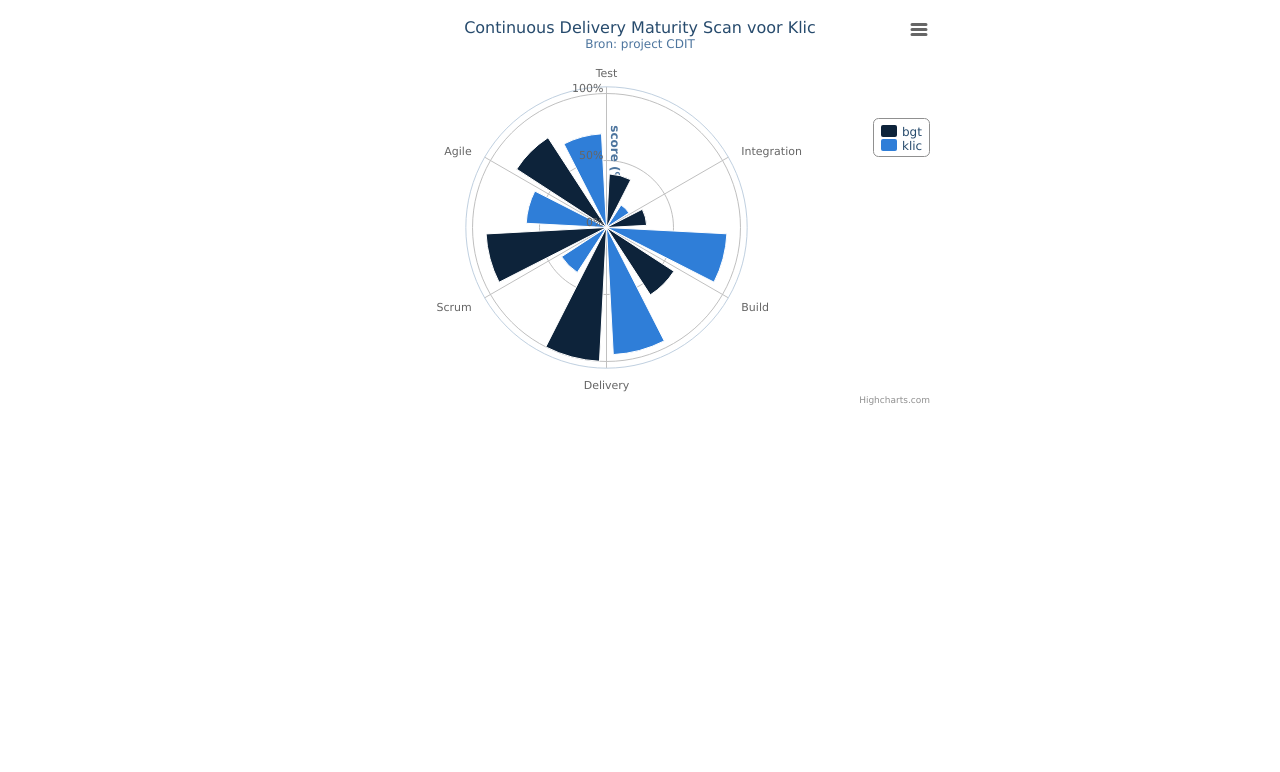
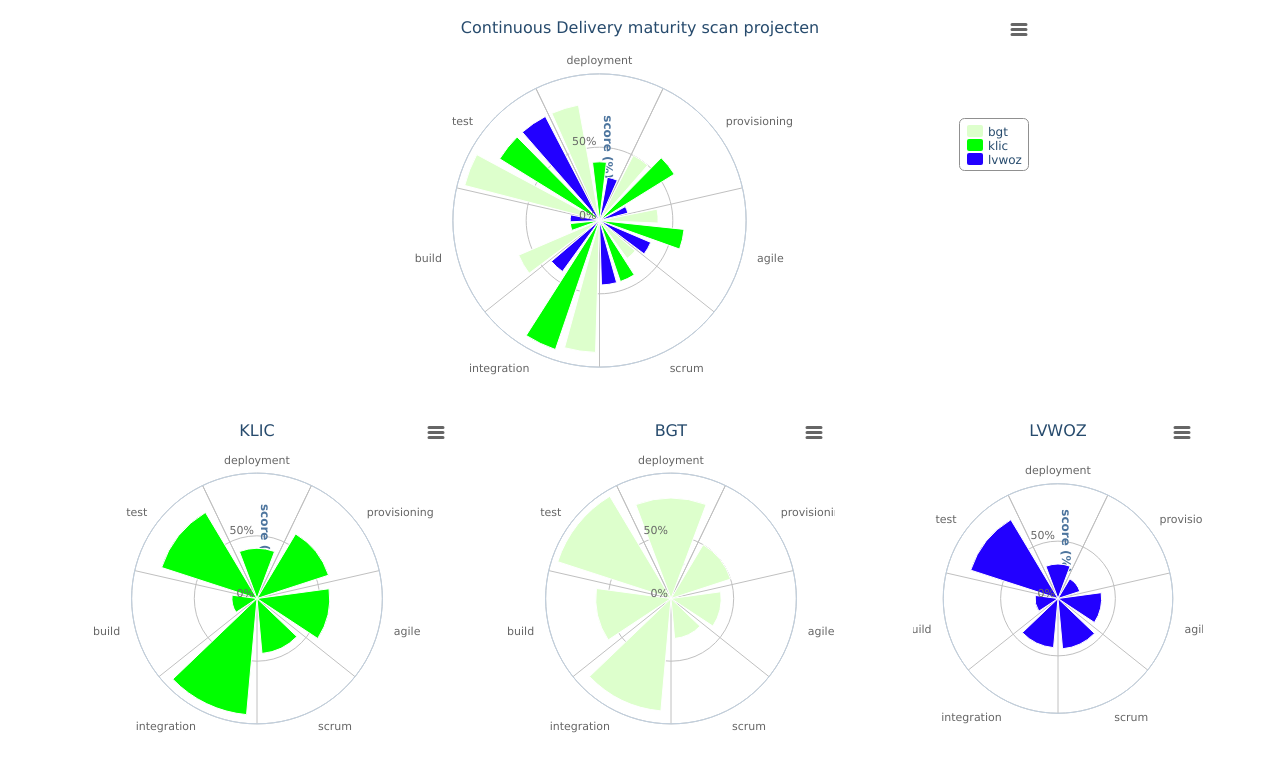
Before and after one commit to rickpeters/puppettraining, a plain HTML site: page sample-webapp/maturity2/index.html in a window 1280 px wide. Drawn offline with nearby package versions, Linux system fonts and the light colour scheme.

Commit message:
eerste dashboard

```diff
--- a/sample-webapp/maturity2/index.html
+++ b/sample-webapp/maturity2/index.html
@@ -10,26 +10,36 @@
 		<script type="text/javascript">
 $(function () {
 
-		// Parse the data from an inline table using the Highcharts Data plugin
-		$('#container').highcharts({
-		data: {
-			table: 'freq',
-			startRow: 1,
-			endRow: 7,
-			endColumn: 2
-		},
+		$('#projecten').highcharts({
+	    series: [{
+	        type: 'column',
+	        name: 'bgt',
+			color: '#DDFFCC',
+			data: [ 80, 50, 40, 32, 90, 60, 95 ]
+			},
+			{
+	        type: 'column',
+	        name: 'klic',
+			color: '#00FF00',
+			data: [ 40, 60, 58, 44, 93, 20, 80]
+			},
+			{
+	        type: 'column',
+	        name: 'lvwoz',
+			color: '#2200FF',
+			data: [ 30, 20, 38, 44, 43, 20, 80]
+	    }],
 
 		chart: {
 			polar: true,
 			type: 'column'
 		},
 
+	    credits: {
+	        enabled: false
+	    },
 		title: {
-			text: 'Continuous Delivery Maturity Scan voor Klic'
-		},
-
-		subtitle: {
-			text: 'Bron: project CDIT'
+			text: 'Continuous Delivery maturity scan projecten'
 		},
 
 		pane: {
@@ -37,7 +47,8 @@ $(function () {
 		},
 
 		legend: {
-			reversed: true,
+			reversed: false,
+			enabled: true,
 			align: 'right',
 			verticalAlign: 'top',
 			y: 100,
@@ -45,13 +56,15 @@ $(function () {
 		},
 
 		xAxis: {
-			tickmarkPlacement: 'on'
+			tickmarkPlacement: 'between',
+			categories: ['deployment', 'provisioning', 'agile', 'scrum', 'integration', 'build', 'test']
 		},
 
 		yAxis: {
 			min: 0,
+			max: 100,
 			endOnTick: false,
-			showLastLabel: true,
+			showLastLabel: false,
 			title: {
 				text: 'score (%)'
 			},
@@ -76,6 +89,215 @@ $(function () {
 			}
 		}
 		});
+
+
+		$('#klic').highcharts({
+        series: [{
+            type: 'column',
+            name: 'klic',
+			color: '#00FF00',
+			data: [ 40, 60, 58, 44, 93, 20, 80]
+        }],
+
+		chart: {
+			polar: true,
+			type: 'column'
+		},
+
+        credits: {
+            enabled: false
+        },
+		title: {
+			text: 'KLIC'
+		},
+
+		pane: {
+			size: '85%'
+		},
+
+		legend: {
+			reversed: true,
+			enabled: false,
+			align: 'right',
+			verticalAlign: 'top',
+			y: 100,
+			layout: 'vertical'
+		},
+
+		xAxis: {
+			tickmarkPlacement: 'between',
+			categories: ['deployment', 'provisioning', 'agile', 'scrum', 'integration', 'build', 'test']
+		},
+
+		yAxis: {
+			min: 0,
+			max: 100,
+			endOnTick: false,
+			showLastLabel: false,
+			title: {
+				text: 'score (%)'
+			},
+			labels: {
+				formatter: function () {
+					return this.value + '%';
+				}
+			}
+		},
+
+		tooltip: {
+			valueSuffix: '%',
+			followPointer: true
+		},
+
+		plotOptions: {
+			series: {
+				stacking: null,
+				shadow: false,
+				groupPadding: 0,
+				pointPlacement: 'on'
+			}
+		}
+		});
+
+
+
+		$('#bgt').highcharts({
+        series: [{
+            type: 'column',
+            name: 'bgt',
+			color: '#DDFFCC',
+			data: [ 80, 50, 40, 32, 90, 60, 95 ]
+        }],
+
+		chart: {
+			polar: true,
+			type: 'column'
+		},
+
+        credits: {
+            enabled: false
+        },
+		title: {
+			text: 'BGT'
+		},
+
+		pane: {
+			size: '85%'
+		},
+
+		legend: {
+			reversed: true,
+			enabled: false,
+			align: 'right',
+			verticalAlign: 'top',
+			y: 100,
+			layout: 'vertical'
+		},
+
+		xAxis: {
+			tickmarkPlacement: 'between',
+			categories: ['deployment', 'provisioning', 'agile', 'scrum', 'integration', 'build', 'test']
+		},
+
+		yAxis: {
+			min: 0,
+			max: 100,
+			endOnTick: false,
+			showLastLabel: false,
+			title: {
+				text: 'score (%)'
+			},
+			labels: {
+				formatter: function () {
+					return this.value + '%';
+				}
+			}
+		},
+
+		tooltip: {
+			valueSuffix: '%',
+			followPointer: true
+		},
+
+		plotOptions: {
+			series: {
+				stacking: null,
+				shadow: false,
+				groupPadding: 0,
+				pointPlacement: 'on'
+			}
+		}
+		});
+
+		$('#lvwoz').highcharts({
+        series: [{
+            type: 'column',
+            name: 'lvwoz',
+			color: '#2200FF',
+			data: [ 30, 20, 38, 44, 43, 20, 80]
+        }],
+
+		chart: {
+			polar: true,
+			type: 'column'
+		},
+
+        credits: {
+            enabled: false
+        },
+		title: {
+			text: 'LVWOZ'
+		},
+
+		pane: {
+			size: '85%'
+		},
+
+		legend: {
+			reversed: true,
+			enabled: false,
+			align: 'right',
+			verticalAlign: 'top',
+			y: 100,
+			layout: 'vertical'
+		},
+
+		xAxis: {
+			tickmarkPlacement: 'between',
+			categories: ['deployment', 'provisioning', 'agile', 'scrum', 'integration', 'build', 'test']
+		},
+
+		yAxis: {
+			min: 0,
+			max: 100,
+			endOnTick: false,
+			showLastLabel: false,
+			title: {
+				text: 'score (%)'
+			},
+			labels: {
+				formatter: function () {
+					return this.value + '%';
+				}
+			}
+		},
+
+		tooltip: {
+			valueSuffix: '%',
+			followPointer: true
+		},
+
+		plotOptions: {
+			series: {
+				stacking: null,
+				shadow: false,
+				groupPadding: 0,
+				pointPlacement: 'on'
+			}
+		}
+		});
+
+
 		});
 		</script>
 	</head>
@@ -85,7 +307,15 @@ $(function () {
 </script><script src="js/modules/data.js" type="text/javascript">
 </script><script src="js/modules/exporting.js" type="text/javascript">
 </script>
-		<div id="container" style="min-width: 420px; max-width: 600px; height: 400px; margin: 0 auto"></div>
+		<div id="projecten" style="min-width: 500px; max-width: 800px; height: 400px; margin: 0 auto"></div>
+		<table id="details" width="100%">
+			<tr>
+				<td><div id="klic" style="min-width: 220px; max-width: 400px; height: 350px; margin: 0 auto"></div></td>
+				<td><div id="bgt" style="min-width: 220px; max-width: 400px; height: 350px; margin: 0 auto"></div></td>
+				<td><div id="lvwoz" style="min-width: 220px; max-width: 400px; height: 350px; margin: 0 auto"></div></td>
+			</tr>
+		</table>
+
 		<div style="display:none">
 			<table id="freq" border="0" cellspacing="0" cellpadding="0">
 				<tr nowrap bgcolor="#CCCCFF">
```
